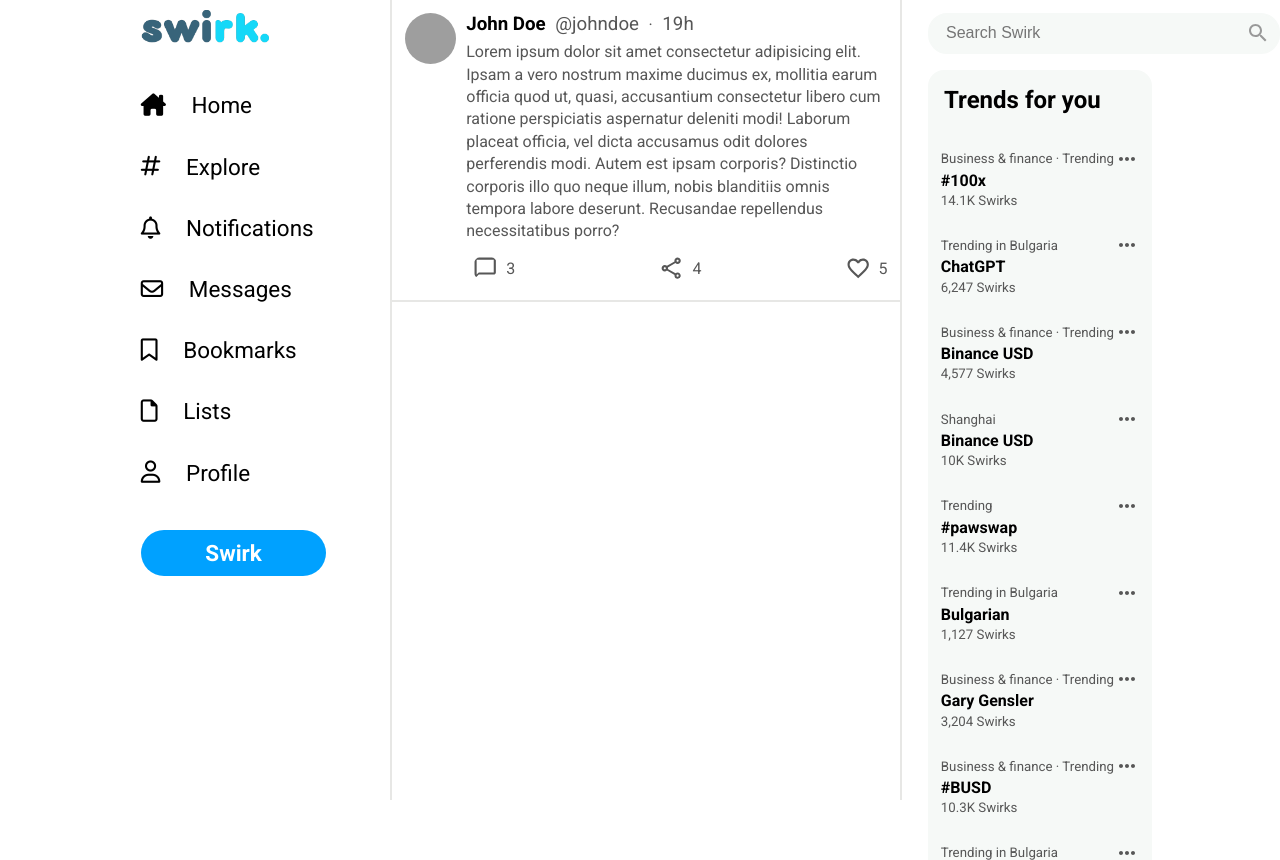
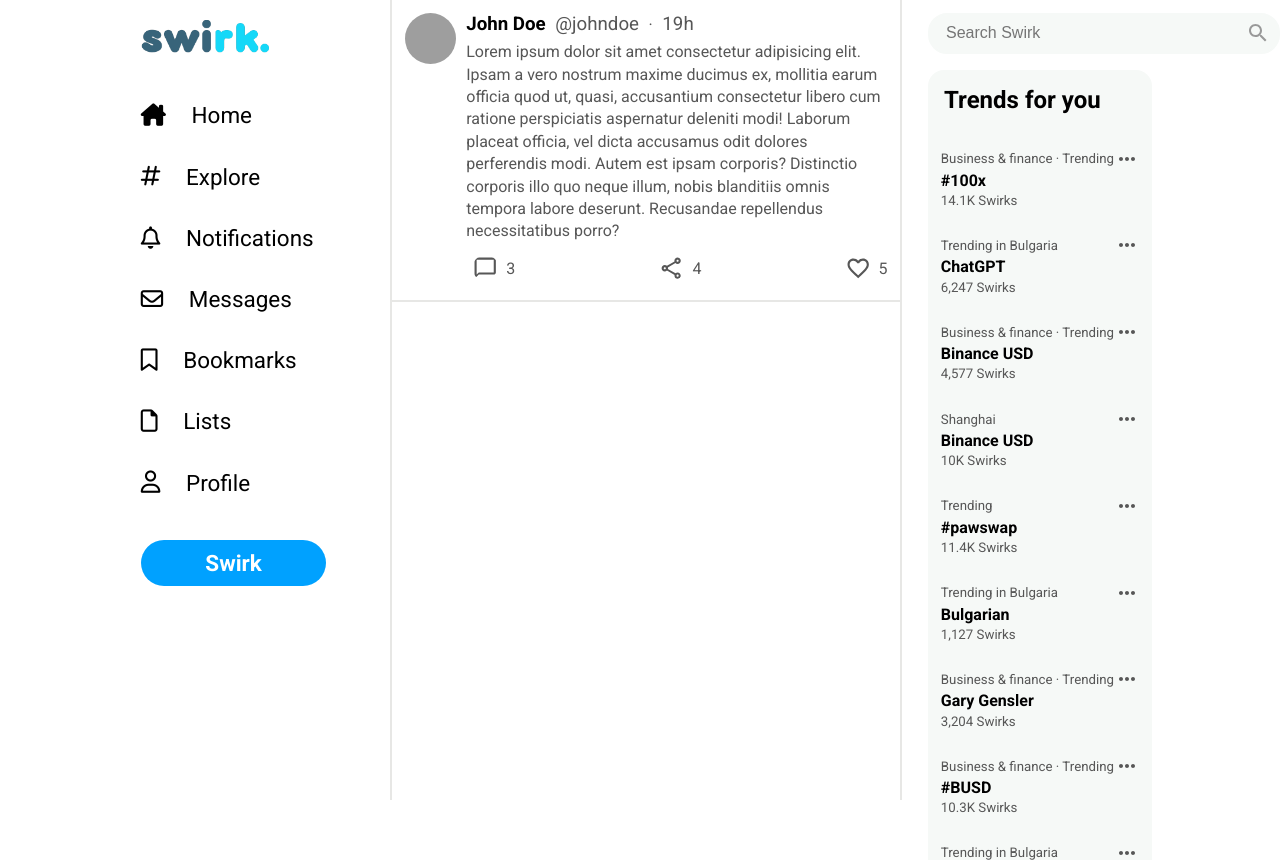
Before and after one commit to ZahariCheyrekov/swirk, a React (Create React App) app in the folder client/: page /home in a window 1280 px wide. Built offline with nearby package versions, Linux system fonts and the light colour scheme; grey boxes are pictures that could not be loaded; the HTML template or start-up script is replaced by a standard one.

Commit message:
Fix side navigation style

```diff
--- a/client/src/components/navigation/SideNavigation.scss
+++ b/client/src/components/navigation/SideNavigation.scss
@@ -1,7 +1,8 @@
 @import "../../scss/variables.scss";
 
 .navigation__aside {
-  height: 100%;
+  position: sticky;
+  top: 0.6rem;
 }
 
 .navigation__list {
```
